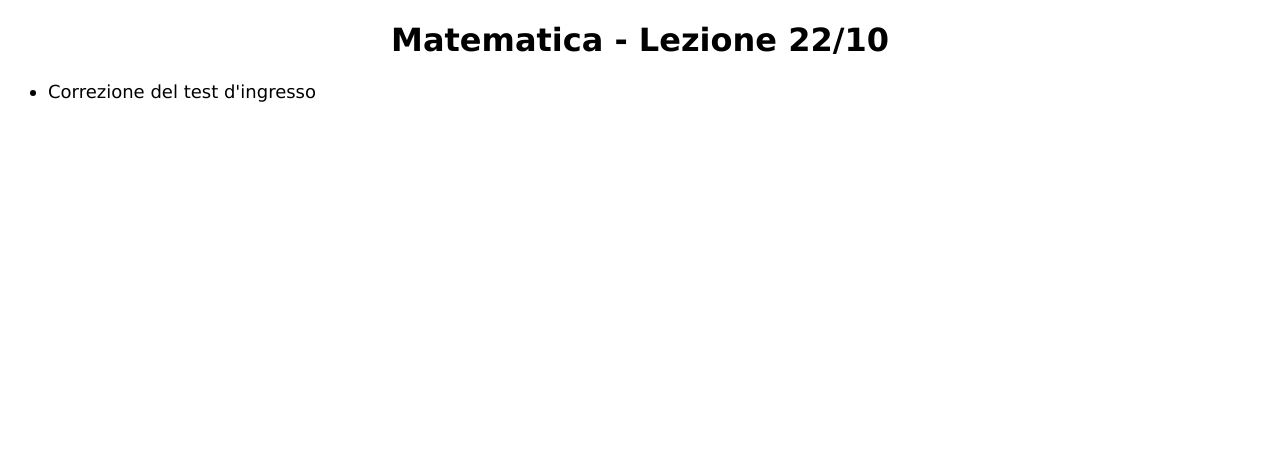
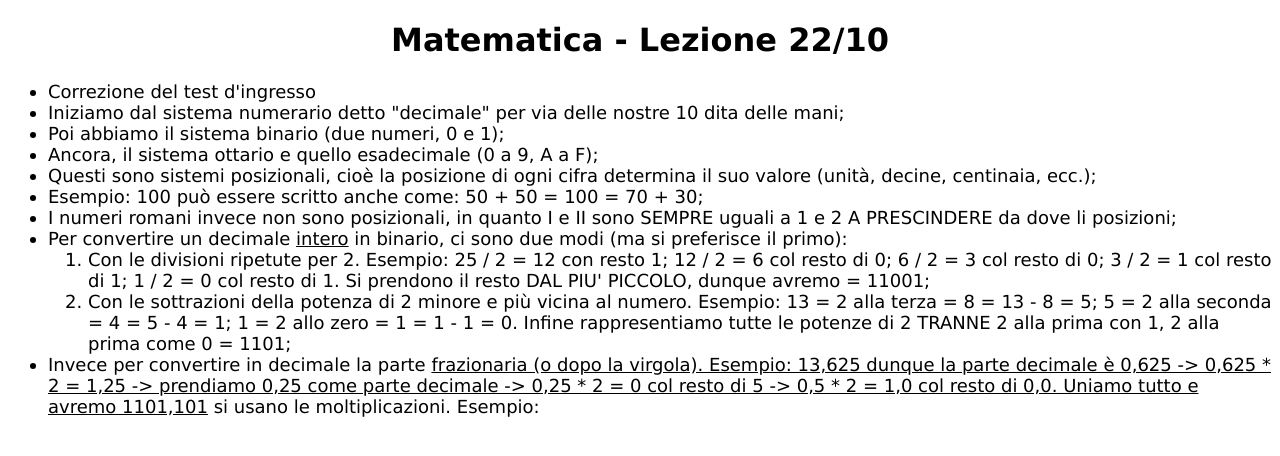
Before and after one commit to ValerioErnestoColibro/progettocode_valerio, a plain HTML site: page Corso SJA/Matematica/lezione_22_10.html in a window 1280 px wide. Drawn offline with Linux system fonts and the light colour scheme.

Commit message:
New file

```diff
--- a/Corso SJA/Matematica/lezione_22_10.html
+++ b/Corso SJA/Matematica/lezione_22_10.html
@@ -18,6 +18,53 @@
       style="font-family: Verdana, Geneva, Tahoma, sans-serif; font-size: large"
     >
       <li>Correzione del test d'ingresso</li>
+      <li>
+        Iniziamo dal sistema numerario detto "decimale" per via delle nostre 10
+        dita delle mani;
+      </li>
+      <li>Poi abbiamo il sistema binario (due numeri, 0 e 1);</li>
+      <li>Ancora, il sistema ottario e quello esadecimale (0 a 9, A a F);</li>
+      <li>
+        Questi sono sistemi posizionali, cioè la posizione di ogni cifra
+        determina il suo valore (unità, decine, centinaia, ecc.);
+      </li>
+      <li>
+        Esempio: 100 può essere scritto anche come: 50 + 50 = 100 = 70 + 30;
+      </li>
+      <li>
+        I numeri romani invece non sono posizionali, in quanto I e II sono
+        SEMPRE uguali a 1 e 2 A PRESCINDERE da dove li posizioni;
+      </li>
+      <li>
+        Per convertire un decimale <u>intero</u> in binario, ci sono due modi
+        (ma si preferisce il primo):
+        <ol>
+          <li>
+            Con le divisioni ripetute per 2. Esempio: 25 / 2 = 12 con resto 1;
+            12 / 2 = 6 col resto di 0; 6 / 2 = 3 col resto di 0; 3 / 2 = 1 col
+            resto di 1; 1 / 2 = 0 col resto di 1. Si prendono il resto DAL PIU'
+            PICCOLO, dunque avremo = 11001;
+          </li>
+          <li>
+            Con le sottrazioni della potenza di 2 minore e più vicina al numero.
+            Esempio: 13 = 2 alla terza = 8 = 13 - 8 = 5; 5 = 2 alla seconda = 4
+            = 5 - 4 = 1; 1 = 2 allo zero = 1 = 1 - 1 = 0. Infine rappresentiamo
+            tutte le potenze di 2 TRANNE 2 alla prima con 1, 2 alla prima come 0
+            = 1101;
+          </li>
+        </ol>
+      </li>
+
+      <li>
+        Invece per convertire in decimale la parte
+        <u
+          >frazionaria (o dopo la virgola). Esempio: 13,625 dunque la parte
+          decimale è 0,625 -> 0,625 * 2 = 1,25 -> prendiamo 0,25 come parte
+          decimale -> 0,25 * 2 = 0 col resto di 5 -> 0,5 * 2 = 1,0 col resto di
+          0,0. Uniamo tutto e avremo 1101,101</u
+        >
+        si usano le moltiplicazioni. Esempio:
+      </li>
     </ul>
   </body>
 </html>
```
Also changed, not shown: Corso SJA/Inglese/lezione_23_10.html (added, +14 -0 lines).
